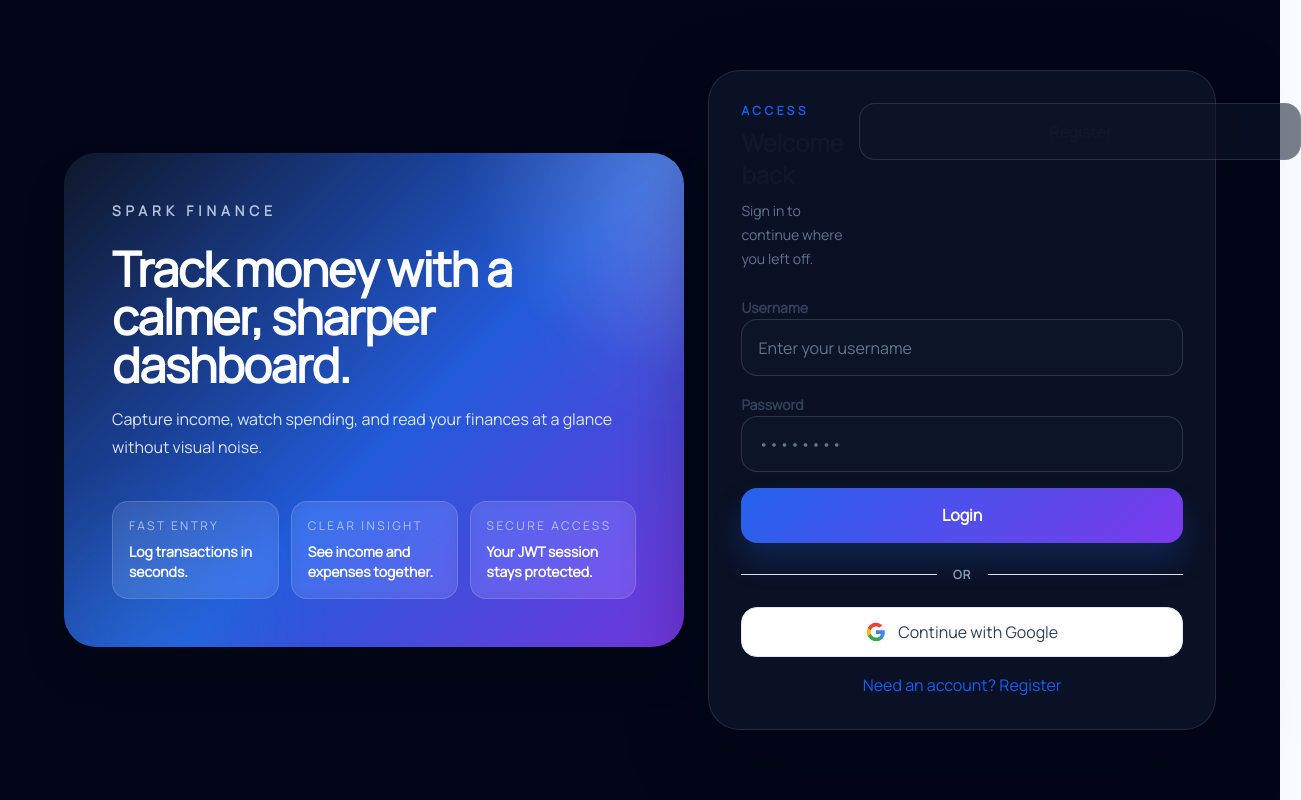
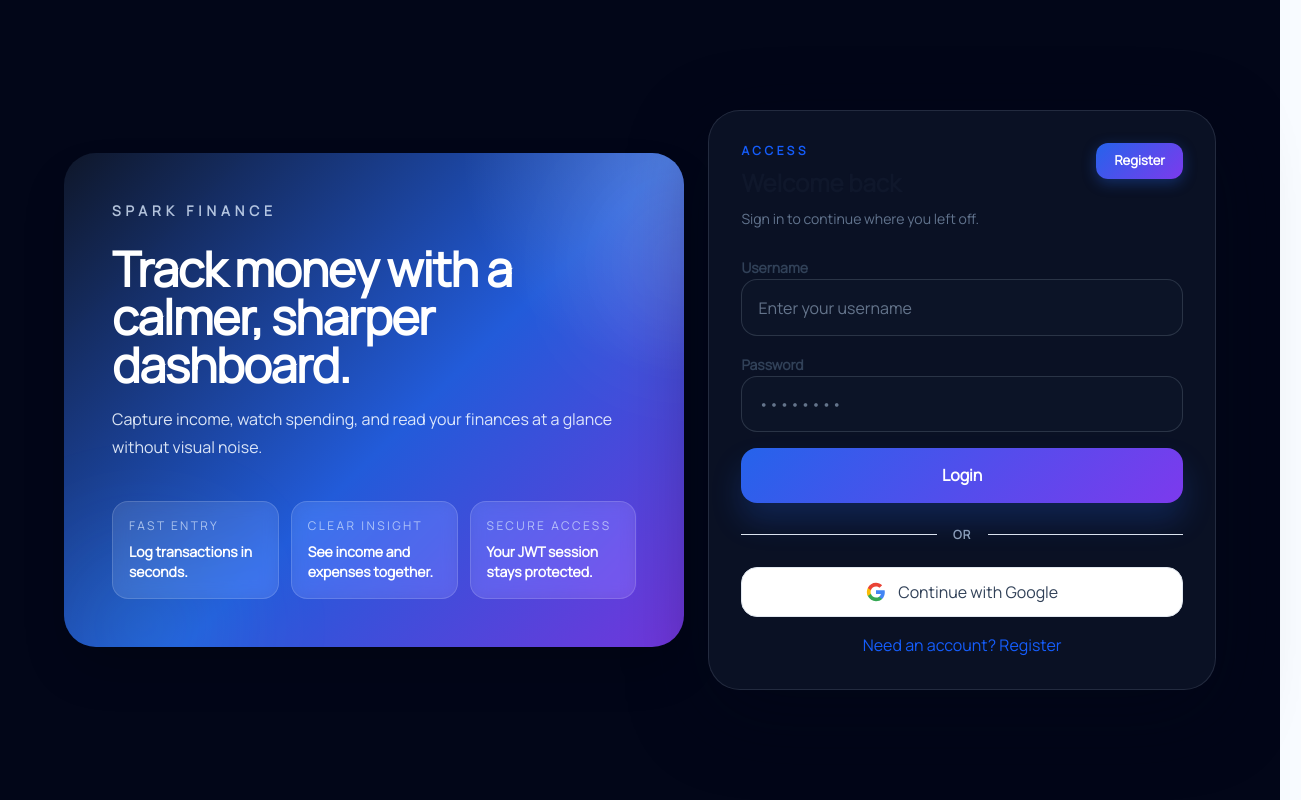
Before and after one commit to Agbabina/Spark-the-finance-app, a React (Vite) app: page /login in a window 1280 px wide. Shown: the whole page, 1301 px wide, since content can reach past the window. Built offline with nearby package versions, Linux system fonts and the light colour scheme; no server answers.

Commit message:
Mr. Ugo, This is for you

```diff
--- a/src/Pages/LandingPage.tsx
+++ b/src/Pages/LandingPage.tsx
@@ -82,7 +82,7 @@ function LandingPage() {
 
             <section style={{ padding: "80px 0", background: isDark ? "transparent" : "#ffffff", transition: "background 300ms ease" }}>
                 <div style={{ maxWidth: "896px", margin: "0 auto", padding: "0 16px", textAlign: "center" }}>
-                    <h2 style={{ fontSize: "clamp(30px, 4vw, 36px)", fontWeight: 900, color: isDark ? "#ffffff" : "#0f172a", margin: 0 }}>Built for people who hate visual noise.</h2>
+                    <h2 style={{ fontSize: "clamp(30px, 4vw, 36px)", fontWeight: 900, color: isDark ? "#ffffff" : "#0f172a", margin: 0 }}>Built for people who prefer a calm, clutter-free experience.</h2>
                     <p style={{ margin: "16px auto 0", maxWidth: "672px", fontSize: "18px", lineHeight: 1.7, color: isDark ? "#cbd5e1" : "#475569" }}>
                         Most finance apps feel like a spreadsheet dressed in neon. Spark keeps the interface calm so you can focus on what matters: your money.
                     </p>
--- a/src/Pages/LoginPage.tsx
+++ b/src/Pages/LoginPage.tsx
@@ -149,7 +149,27 @@ function LoginPage({ setIsLoggedIn, setUsername }: Props) {
                         <button
                             type="button"
                             onClick={() => setIsRegister(!isRegister)}
-                            className="btn-secondary w-auto shrink-0 px-4 py-2 text-sm"
+                            style={{
+                                background: "linear-gradient(135deg, #2563eb, #7c3aed)",
+                                color: "#ffffff",
+                                border: "none",
+                                borderRadius: "12px",
+                                padding: "8px 18px",
+                                fontSize: "13px",
+                                fontWeight: 700,
+                                cursor: "pointer",
+                                whiteSpace: "nowrap",
+                                boxShadow: "0 4px 14px rgba(37, 99, 235, 0.35)",
+                                transition: "transform 160ms ease, box-shadow 160ms ease"
+                            }}
+                            onMouseEnter={(e) => {
+                                e.currentTarget.style.transform = "translateY(-1px)";
+                                e.currentTarget.style.boxShadow = "0 6px 20px rgba(37, 99, 235, 0.45)";
+                            }}
+                            onMouseLeave={(e) => {
+                                e.currentTarget.style.transform = "translateY(0)";
+                                e.currentTarget.style.boxShadow = "0 4px 14px rgba(37, 99, 235, 0.35)";
+                            }}
                         >
                             {isRegister ? "Login" : "Register"}
                         </button>
@@ -193,7 +213,11 @@ function LoginPage({ setIsLoggedIn, setUsername }: Props) {
                             required
                         />
 
-                        <button className="btn-primary" disabled={loading}>
+                        <button
+                            type="submit"
+                            className="btn-primary transition-all duration-200 hover:scale-[1.02] active:scale-[0.98]"
+                            disabled={loading}
+                        >
                             {loading ? (
                                 <span className="flex items-center gap-2">
                                     <LuLoader className="animate-spin" />
@@ -214,7 +238,7 @@ function LoginPage({ setIsLoggedIn, setUsername }: Props) {
                     <button
                         type="button"
                         onClick={handleGoogleLogin}
-                        className="flex w-full items-center justify-center gap-3 rounded-2xl border border-slate-200 bg-white px-4 py-3 text-sm font-semibold text-slate-700 transition hover:bg-slate-50 dark:border-slate-700 dark:bg-slate-800 dark:text-slate-200 dark:hover:bg-slate-700 hover:border-blue-300 dark:hover:border-blue-500/40"
+                        className="flex w-full items-center justify-center gap-3 rounded-2xl border border-slate-200 bg-white px-4 py-3 text-sm font-semibold text-slate-700 transition-all duration-200 hover:scale-[1.01] hover:border-blue-300 hover:bg-slate-50 dark:border-slate-700 dark:bg-slate-800 dark:text-slate-200 dark:hover:bg-slate-700 dark:hover:border-blue-500/40"
                     >
                         <svg viewBox="0 0 24 24" className="h-5 w-5" aria-hidden="true">
                             <path fill="#4285F4" d="M22.56 12.25c0-.78-.07-1.53-.2-2.25H12v4.26h5.92a5.06 5.06 0 0 1-2.2 3.32v2.77h3.57c2.08-1.92 3.28-4.74 3.28-8.1z" />
@@ -231,7 +255,7 @@ function LoginPage({ setIsLoggedIn, setUsername }: Props) {
                             setIsRegister(!isRegister);
                             setErrorMessage("");
                         }}
-                        className="mt-4 w-full text-sm font-semibold text-blue-600 transition-colors hover:text-blue-700 dark:text-blue-400 dark:hover:text-blue-300 hover:underline underline-offset-4"
+                        className="mt-4 w-full text-sm font-semibold text-blue-600 transition-all duration-200 hover:text-blue-700 dark:text-blue-400 dark:hover:text-blue-300 hover:underline underline-offset-4"
                     >
                         {isRegister ? "Already have an account? Login" : "Need an account? Register"}
                     </button>
```
Also changed, not shown: 3 other files (tests, documents, lock files or other folders).
